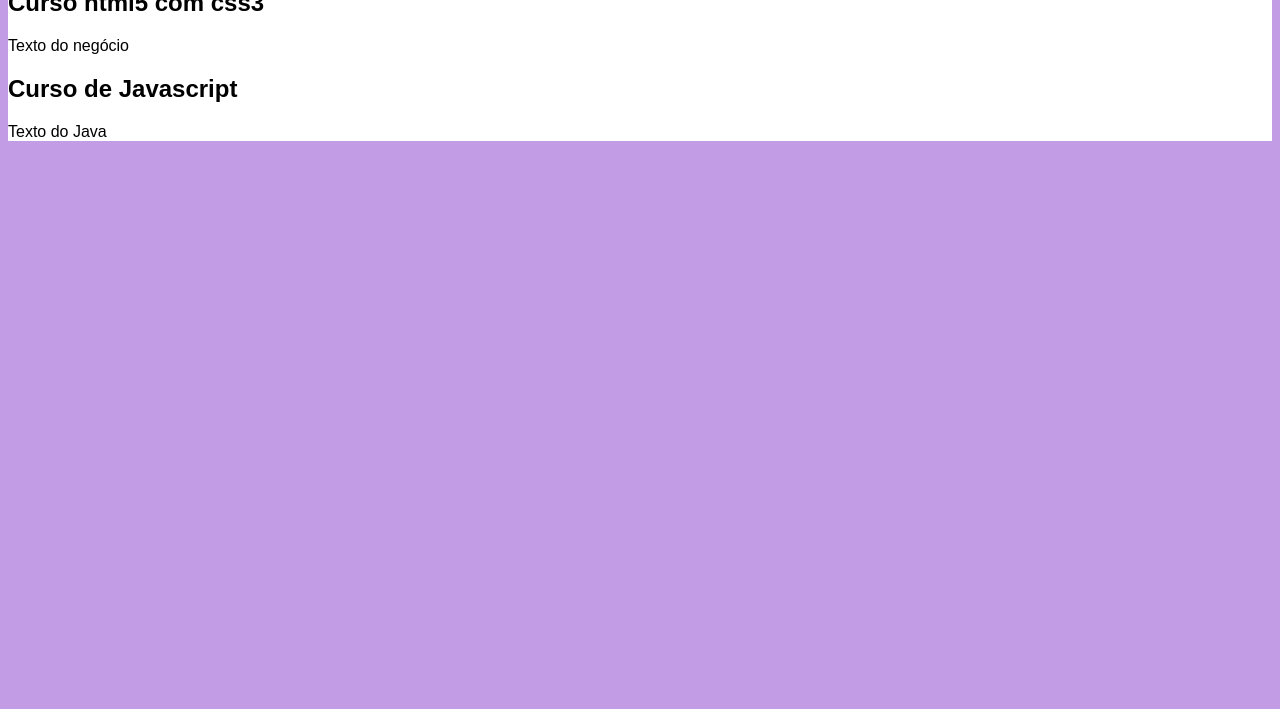
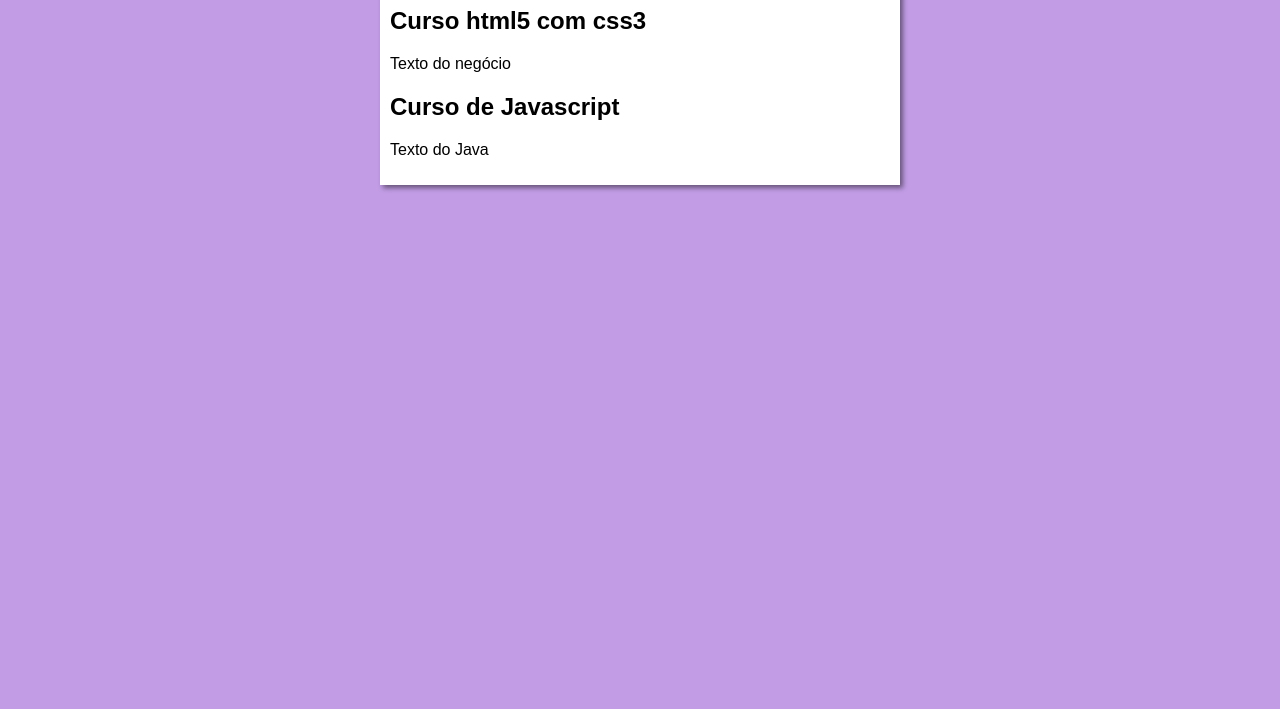
Before and after one commit to ravisousag/html, a plain HTML site: page index.html in a window 1280 px wide. Shown: the part 91-800 px from the top of the page. Drawn offline with Linux system fonts and the light colour scheme.

Commit message:
ajustando css

```diff
--- a/estilos/style.css
+++ b/estilos/style.css
@@ -10,8 +10,8 @@ body{
 
 main {
     background-color: white;
-    width: 500;
+    width: 500px;
     margin: auto;
-    padding: 10;
-    box-shadow: 3 3 5 rgba(0, 0, 0, 0.473);
+    padding: 10px;
+    box-shadow: 3px 3px 5px rgba(0, 0, 0, 0.473);
 }
```
